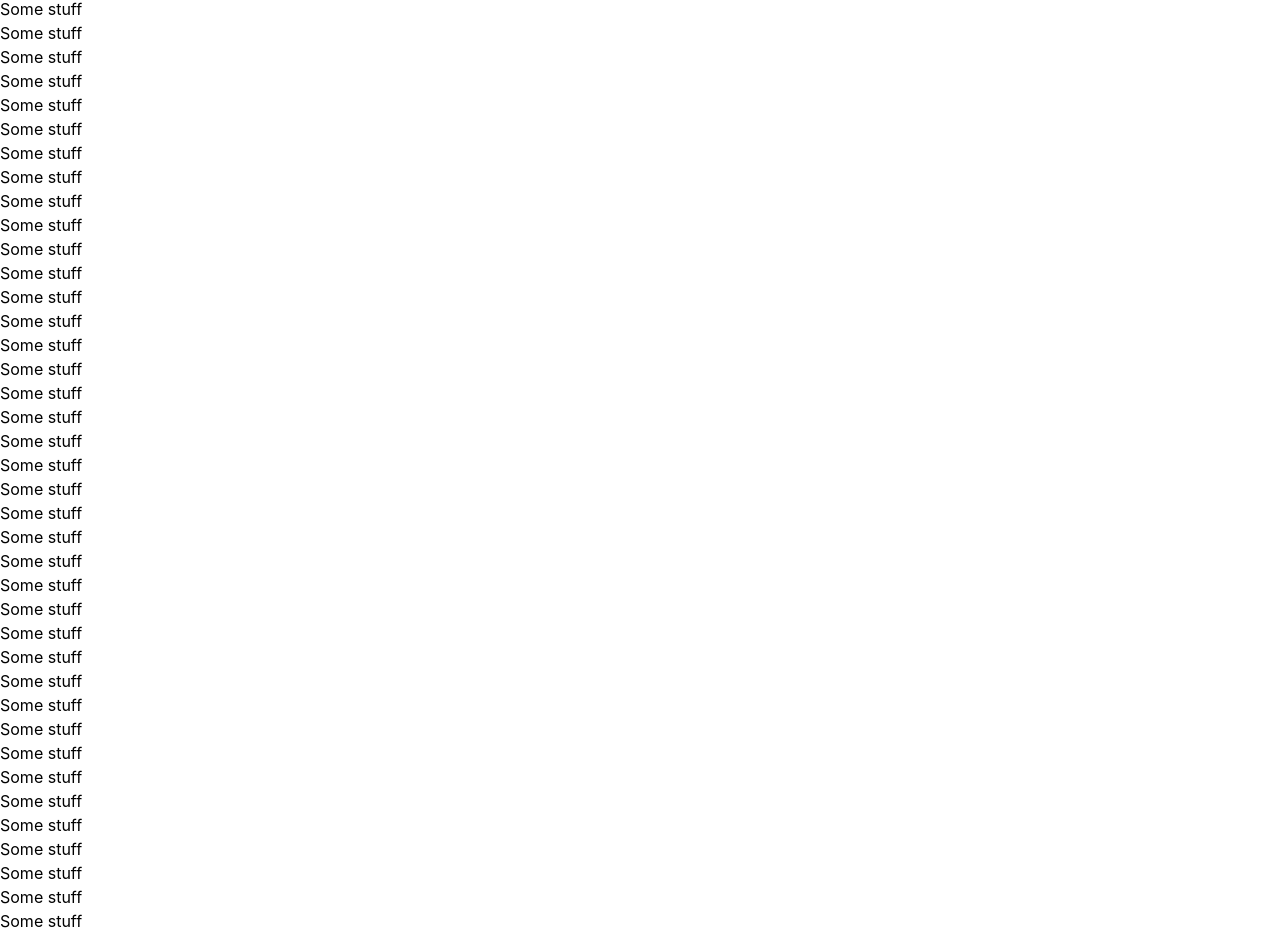
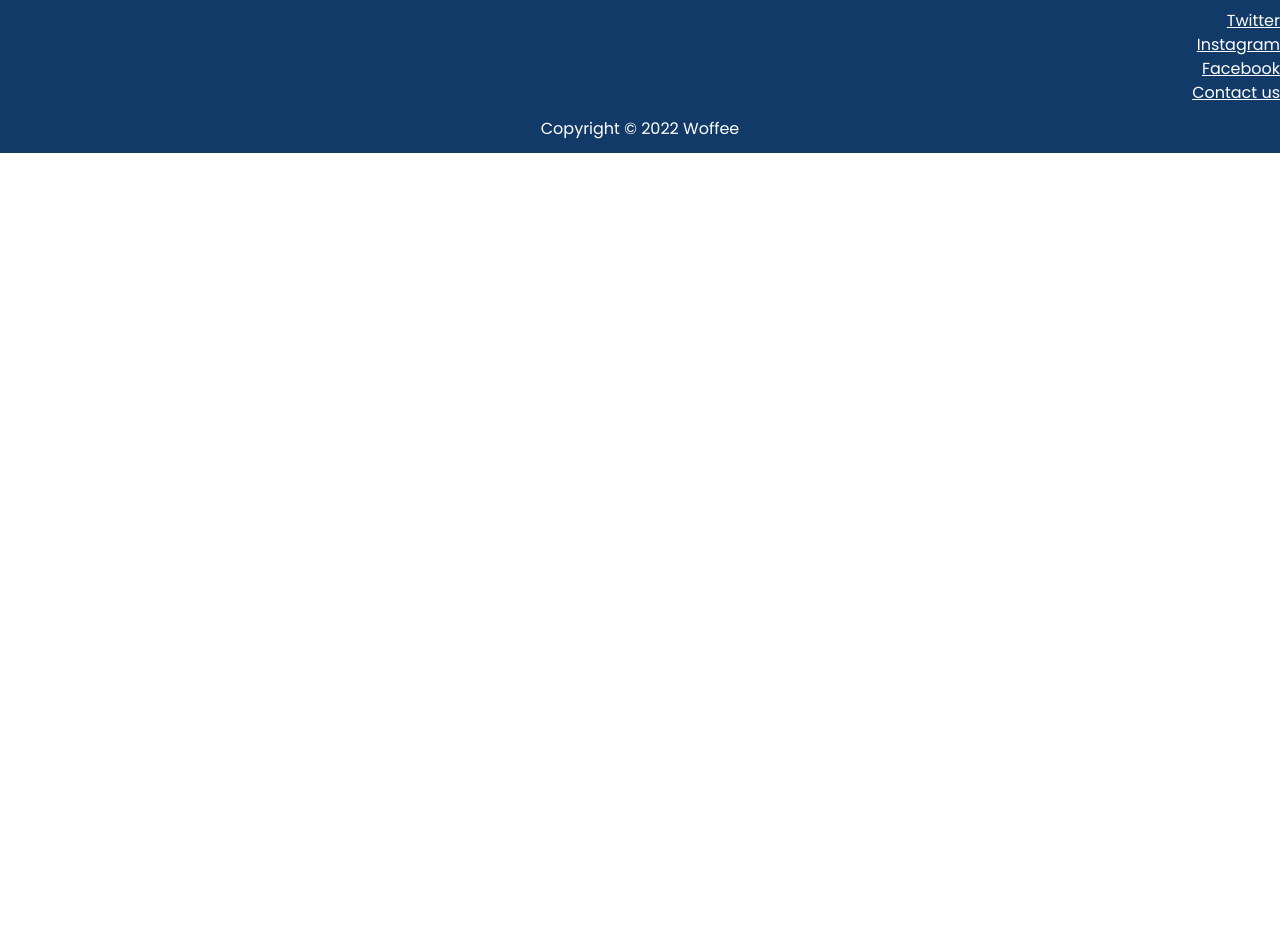
Before and after one commit to espipj/woffee-landing, a Next.js app: page /woffee-landing/ in a window 1280 px wide. Shown: the part 1274-2210 px from the top of the page. After the commit the page ends 1427 px from the top, so only its background shows below. Built offline with nearby package versions, Linux system fonts and the light colour scheme.

Commit message:
Removed un-used imports

```diff
--- a/pages/index.tsx
+++ b/pages/index.tsx
@@ -1,6 +1,5 @@
 import type { NextPage } from "next";
 import Head from "next/head";
-import AppDownload from "../components/AppDownload";
 import Footer from "../components/Footer";
 import NavBar from "../components/NavBar";
 import SignUp from "../components/SignUp";
@@ -62,59 +61,6 @@ const Home: NextPage = () => {
           <p>Some stuff</p>
           <p>Some stuff</p>
           <p>Some stuff</p>
-          <p>Some stuff</p>
-          <p>Some stuff</p>
-          <p>Some stuff</p>
-          <p>Some stuff</p>
-          <p>Some stuff</p>
-          <p>Some stuff</p>
-          <p>Some stuff</p>
-          <p>Some stuff</p>
-          <p>Some stuff</p>
-          <p>Some stuff</p>
-          <p>Some stuff</p>
-          <p>Some stuff</p>
-          <p>Some stuff</p>
-          <p>Some stuff</p>
-          <p>Some stuff</p>
-          <p>Some stuff</p>
-          <p>Some stuff</p>
-          <p>Some stuff</p>
-          <p>Some stuff</p>
-          <p>Some stuff</p>
-          <p>Some stuff</p>
-          <p>Some stuff</p>
-          <p>Some stuff</p>
-          <p>Some stuff</p>
-          <p>Some stuff</p>
-          <p>Some stuff</p>
-          <p>Some stuff</p>
-          <p>Some stuff</p>
-          <p>Some stuff</p>
-          <p>Some stuff</p>
-          <p>Some stuff</p>
-          <p>Some stuff</p>
-          <p>Some stuff</p>
-          <p>Some stuff</p>
-          <p>Some stuff</p>
-          <p>Some stuff</p>
-          <p>Some stuff</p>
-          <p>Some stuff</p>
-          <p>Some stuff</p>
-          <p>Some stuff</p>
-          <p>Some stuff</p>
-          <p>Some stuff</p>
-          <p>Some stuff</p>
-          <p>Some stuff</p>
-          <p>Some stuff</p>
-          <p>Some stuff</p>
-          <p>Some stuff</p>
-          <p>Some stuff</p>
-          <p>Some stuff</p>
-          <p>Some stuff</p>
-          <p>Some stuff</p>
-          <p>Some stuff</p>
-          <p>Some stuff</p>
           <p>
             Some stuffSome stuffSome stuffSome stuffSome stuffSome stuffSome
             stuffSome stuffSome stuffSome stuffSome stuffSome stuffSome
```
